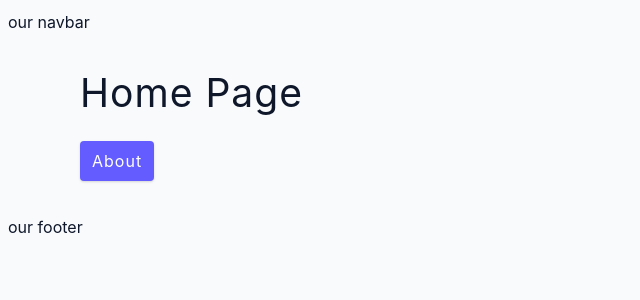
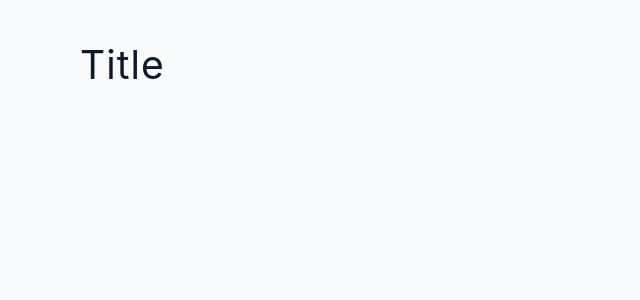
Before and after one commit to dejanV91/52-React-Router, a React (Create React App) app: page / in a window 1280 px wide. Shown: the top 300 px of the page, without its empty margins (0-640 px from the left). Built offline with nearby package versions, Linux system fonts and the light colour scheme.

Commit message:
initial commit

```diff
--- a/src/App.js
+++ b/src/App.js
@@ -8,14 +8,12 @@
 function App() {
   return (
     <BrowserRouter>
-      <nav>our navbar</nav>
       <Routes>
         <Route path="/" element={<Home />} />
         <Route path="about" element={<About />} />
         <Route path="products" element={<Products />} />
         <Route path="*" element={<Error />} />
       </Routes>
-      <footer>our footer</footer>
     </BrowserRouter>
   );
 }
--- /dev/null
+++ b/src/components/Navbar.js
@@ -0,0 +1,14 @@
+import React from "react";
+import { Link } from "react-router-dom";
+
+const Navbar = () => {
+  return (
+    <div className="navbar">
+      <Link to={"/"}>Home</Link>
+      <Link to={"/about"}>About</Link>
+      <Link to={"/products"}>Products</Link>
+    </div>
+  );
+};
+
+export default Navbar;
--- a/src/pages/Home.js
+++ b/src/pages/Home.js
@@ -1,12 +1,11 @@
-import { Link } from "react-router-dom";
+import { Link, Outlet } from "react-router-dom";
+import Navbar from "../components/Navbar";
 
 const Home = () => {
   return (
     <section className="section">
-      <h2>Home Page</h2>
-      <Link to={"/about"} className="btn">
-        About
-      </Link>
+      <h2>title</h2>
+      <Outlet />
     </section>
   );
 };
```
